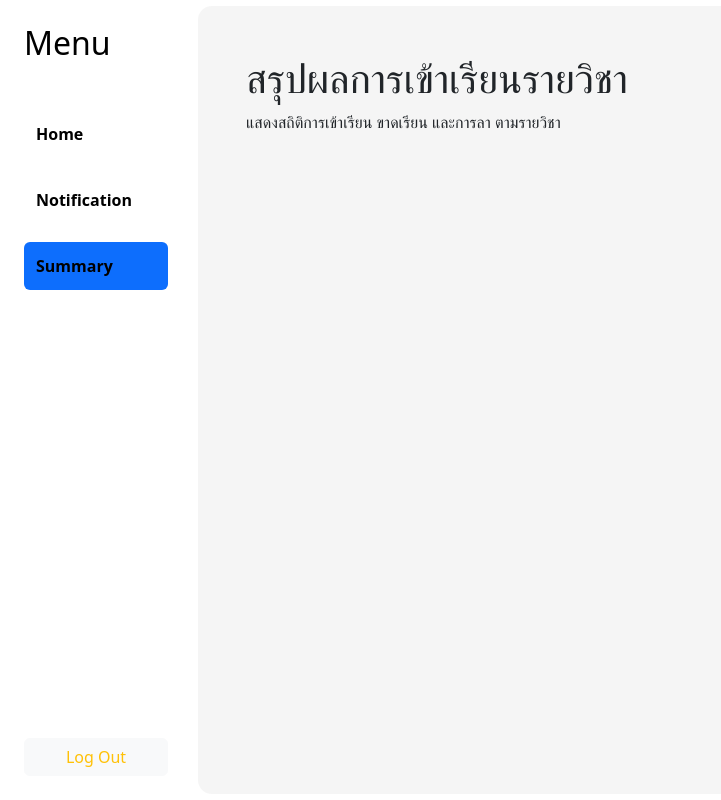
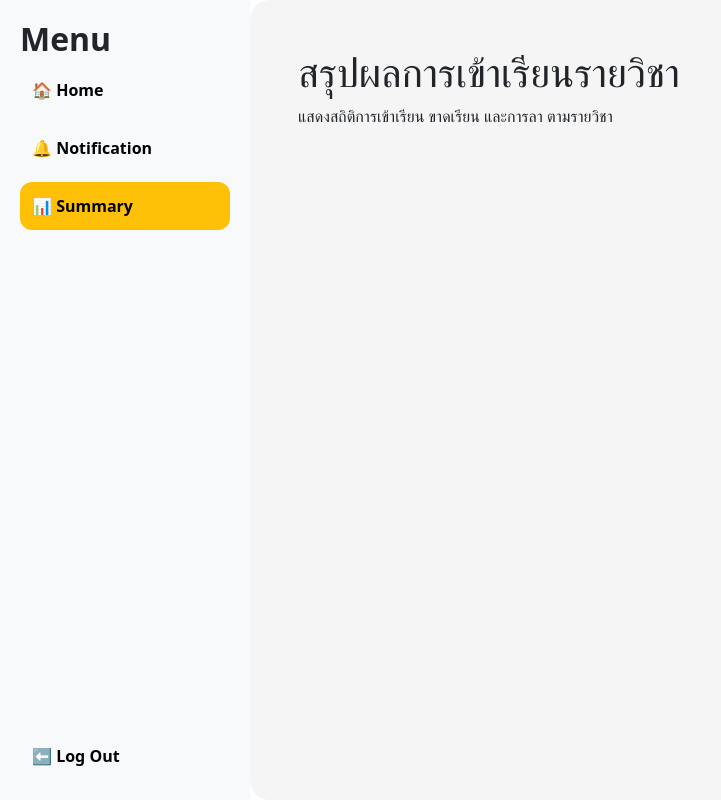
Before and after one commit to Wallisnut/Cs251-project, a Vue app in the folder frontend/: page /personal_summary in a window 1280 px wide. Shown: the whole page, without its empty margins (0-721 px from the left). Built offline with nearby package versions, Linux system fonts and the light colour scheme; the HTML template or start-up script is replaced by a standard one.

Commit message:
update slidebar

```diff
--- a/frontend/src/page/AdminHome.vue
+++ b/frontend/src/page/AdminHome.vue
@@ -1,10 +1,14 @@
 <template>
   <div class="d-flex vh-100">
     <!-- Sidebar -->
-
-    <!-- Top Right Logout -->
-    <div class="position-absolute top-0 end-0 p-3">
-      <button @click="logout" class="btn btn-danger">Log Out</button>
+     <div class="sidebar d-flex flex-column">
+      <h2 class="fw-bold">Menu</h2>
+      <router-link to="/home" class="menu-item active">🏠 Home</router-link>
+      <router-link to="" class="menu-item"
+        >🔔 Notification</router-link
+      >
+      <router-link to="" class="menu-item">📊 Summary</router-link>
+      <div class="menu-item mt-auto" @click="logout">⬅️ Log Out</div>
     </div>
 
     <!-- Main Content -->
@@ -335,6 +339,37 @@ export default {
 </script>
 
 <style scoped>
+.sidebar {
+  width: 250px;
+  background: #f8f9fa;
+  height: 100vh;
+  padding: 20px;
+}
+.menu-item {
+  padding: 12px;
+  font-weight: bold;
+  cursor: pointer;
+  text-decoration: none;
+  color: black;
+  display: block;
+  background: transparent;
+  transition: all 0.2s ease-in-out;
+  margin-bottom: 5px;
+}
+
+.menu-item:hover,
+.active {
+  background: #ffc107;
+  border-radius: 12px;
+}
+
+.active {
+  background: #ffc107;
+  border-radius: 10px;
+}
+.menu-item:last-child {
+  margin-bottom: 0;
+}
 .modal {
   position: fixed;
   top: 0;
--- a/frontend/src/page/LecturerHome.vue
+++ b/frontend/src/page/LecturerHome.vue
@@ -4,7 +4,8 @@
     <div class="sidebar d-flex flex-column">
       <h2 class="fw-bold">Menu</h2>
       <router-link to="/lecturer/home" class="menu-item active">🏠 Home</router-link>
-      <router-link to="/notificationProf" class="menu-item">🔔 Notification</router-link>
+      <router-link to="/notificationProf" class="menu-item">🔔 Notification</router-link
+      >
       <router-link to="/course_summary" class="menu-item">📊 Summary</router-link>
       <div class="menu-item mt-auto" @click="logout">⬅️ Log Out</div>
     </div>
--- a/frontend/src/page/NotiFicationPage.vue
+++ b/frontend/src/page/NotiFicationPage.vue
@@ -3,18 +3,11 @@
     <!-- Sidebar -->
     <div class="sidebar d-flex flex-column">
       <h2 class="fw-bold">Menu</h2>
-      <router-link to="/home" class="menu-item" active-class="active">
-        <img class="menu-icon" :src="homeIcon" alt="Home" /> Home
-      </router-link>
-      <router-link to="/notification" class="menu-item" active-class="active">
-        <img class="menu-icon" :src="notiIcon" alt="Notification" /> Notification
-      </router-link>
-      <router-link to="/personal_summary" class="menu-item" active-class="active">
-        <img class="menu-icon" :src="summaryIcon" alt="Summary" /> Summary
-      </router-link>
-      <div class="menu-item mt-auto" @click="logout">
-        <img class="menu-icon" :src="logoutIcon" alt="Logout" /> Log Out
-      </div>
+      <router-link to="/home" class="menu-item">🏠 Home</router-link>
+      <router-link to="/notification" class="menu-item active">🔔 Notification</router-link
+      >
+      <router-link to="/personal_summary" class="menu-item">📊 Summary</router-link>
+      <div class="menu-item mt-auto" @click="logout">⬅️ Log Out</div>
     </div>
 
     <!-- Content -->
--- a/frontend/src/page/NotiFicationProf.vue
+++ b/frontend/src/page/NotiFicationProf.vue
@@ -3,18 +3,12 @@
     <!-- Sidebar -->
     <div class="sidebar d-flex flex-column">
       <h2 class="fw-bold">Menu</h2>
-      <router-link to="/lecturer/home" class="menu-item" active-class="active">
-        <img class="menu-icon" :src="homeIcon" alt="Home" /> Home
-      </router-link>
-      <router-link to="/notificationProf" class="noti-item" active-class="active">
-        <img class="menu-icon" :src="notiIcon" alt="Notification" /> Notification
-      </router-link>
-      <router-link to="/course_summary" class="menu-item" active-class="active">
-        <img class="menu-icon" :src="summaryIcon" alt="Summary" /> Summary
-      </router-link>
-      <div class="menu-item mt-auto" @click="logout">
-        <img class="menu-icon" :src="logoutIcon" alt="Logout" /> Log Out
-      </div>
+      <router-link to="/lecturer/home" class="menu-item">🏠 Home</router-link>
+      <router-link to="/notificationProf" class="menu-item active"
+        >🔔 Notification</router-link
+      >
+      <router-link to="/course_summary" class="menu-item">📊 Summary</router-link>
+      <div class="menu-item mt-auto" @click="logout">⬅️ Log Out</div>
     </div>
 
     <!-- Content -->
@@ -139,30 +133,32 @@ export default {
   height: 100vh;
   padding: 20px;
 }
-.menu-item,
-.noti-item {
+.menu-item {
   padding: 12px;
   font-weight: bold;
   cursor: pointer;
   text-decoration: none;
   color: black;
-  display: flex;
-  align-items: center;
+  display: block;
   background: transparent;
   transition: all 0.2s ease-in-out;
   margin-bottom: 5px;
 }
-.menu-icon {
-  width: 20px;
-  height: 20px;
-  margin-right: 10px;
-}
-.active,
+
 .menu-item:hover,
-.noti-item:hover {
-  background: #9b9a9a;
+.active {
+  background: #ffc107;
   border-radius: 12px;
 }
+
+.active {
+  background: #ffc107;
+  border-radius: 10px;
+}
+.menu-item:last-child {
+  margin-bottom: 0;
+}
+
 .content {
   padding: 20px;
   background: #f5f5f5;
--- a/frontend/src/page/PersonalSummary.vue
+++ b/frontend/src/page/PersonalSummary.vue
@@ -1,23 +1,15 @@
 <template>
   <div class="d-flex vh-100">
     <!-- Sidebar -->
-    <nav style="width: 15%;" class="w-22 bg-white text-black d-flex flex-column p-4">
-      <h2 class="mb-5">Menu</h2>
-      <ul class="nav nav-pills flex-column mb-auto">
-        <li class="nav-item mb-2">
-          <router-link to="/home" class="menu-item nav-link text-black">Home</router-link>
-        </li>
-        <li class="nav-item mb-2">
-          <router-link to="/notification" class="menu-item nav-link text-black">Notification</router-link>
-        </li>
-        <li class="nav-item mb-2">
-          <router-link to="/personal_summary" class="menu-item active nav-link">Summary</router-link>
-        </li>
-      </ul>
-      <div class="mt-auto">
-        <button @click="logout" class="btn btn-light text-warning w-100">Log Out</button>
-      </div>
-    </nav>
+    <div class="sidebar d-flex flex-column">
+      <h2 class="fw-bold">Menu</h2>
+      <router-link to="/home" class="menu-item">🏠 Home</router-link>
+      <router-link to="/notification" class="menu-item"
+        >🔔 Notification</router-link
+      >
+      <router-link to="/personal_summary" class="menu-item active">📊 Summary</router-link>
+      <div class="menu-item mt-auto" @click="logout">⬅️ Log Out</div>
+    </div>
 
     <!-- Main Content -->
     <div class="main flex-grow-1 p-5">
@@ -134,9 +126,40 @@ export default {
 </script>
 
 <style scoped>
+.sidebar {
+  width: 250px;
+  background: #f8f9fa;
+  height: 100vh;
+  padding: 20px;
+}
+.menu-item {
+  padding: 12px;
+  font-weight: bold;
+  cursor: pointer;
+  text-decoration: none;
+  color: black;
+  display: block;
+  background: transparent;
+  transition: all 0.2s ease-in-out;
+  margin-bottom: 5px;
+}
+
+.menu-item:hover,
+.active {
+  background: #ffc107;
+  border-radius: 12px;
+}
+
+.active {
+  background: #ffc107;
+  border-radius: 10px;
+}
+.menu-item:last-child {
+  margin-bottom: 0;
+}
 .main {
   background-color: #f5f5f5;
-  border: 6px solid white;
+  /* border: 6px solid white; */
   border-radius: 20px;
 }
 
--- a/frontend/src/page/Summary.vue
+++ b/frontend/src/page/Summary.vue
@@ -1,23 +1,14 @@
 <template>
   <div class="d-flex vh-100">
     <!-- Sidebar -->
-    <nav style="width: 15%;" class="w-22 bg-white text-black d-flex flex-column p-4">
-      <h2 class="mb-5">Menu</h2>
-      <ul class="nav nav-pills flex-column mb-auto">
-        <li class="nav-item mb-2">
-          <router-link to="/lecturer/home" class="menu-item nav-link text-black">Home</router-link>
-        </li>
-        <li class="nav-item mb-2">
-          <router-link to="/notificationProf" class="menu-item nav-link text-black">Notification</router-link>
-        </li>
-        <li class="nav-item mb-2">
-          <router-link to="/course_summary" class="menu-item active nav-link">Summary</router-link>
-        </li>
-      </ul>
-      <div class="mt-auto">
-        <button @click="logout" class="btn btn-light text-warning w-100">Log Out</button>
-      </div>
-    </nav>
+    <div class="sidebar d-flex flex-column">
+      <h2 class="fw-bold">Menu</h2>
+      <router-link to="/lecturer/home" class="menu-item">🏠 Home</router-link>
+      <router-link to="/notificationProf" class="menu-item">🔔 Notification</router-link
+      >
+      <router-link to="/course_summary" class="menu-item active">📊 Summary</router-link>
+      <div class="menu-item mt-auto" @click="logout">⬅️ Log Out</div>
+    </div>
 
     <!-- Main content wrapper -->
     <div class="main">
@@ -229,18 +220,16 @@ computed: {
 };
 </script>
 <style scoped>
+@import url("https://fonts.googleapis.com/css2?family=Inter:wght@400;700&display=swap");
+* {
+  font-family: "Inter", sans-serif;
+}
 .sidebar {
   width: 250px;
   background: #f8f9fa;
   height: 100vh;
-  padding: 30px 20px;
-  font-size: 16px;
-  box-shadow: 1px 0 5px rgba(0,0,0,0.1);
+  padding: 20px;
 }
-.sidebar h2 {
-    font-size: 24px;
-    margin-bottom: 40px;
-    }
 .menu-item {
   padding: 12px;
   font-weight: bold;
@@ -250,19 +239,27 @@ computed: {
   display: block;
   background: transparent;
   transition: all 0.2s ease-in-out;
-  border-radius: 12px;
-  margin-bottom: 10px;
+  margin-bottom: 5px;
 }
+
 .menu-item:hover,
 .active {
   background: #ffc107;
-  color: black !important;
+  border-radius: 12px;
+}
+
+.active {
+  background: #ffc107;
+  border-radius: 10px;
+}
+.menu-item:last-child {
+  margin-bottom: 0;
 }
 .main {
     flex: 1;
     padding: 40px;
     background-color: #f5f5f5;
-    border: 6px solid white;
+    /* border: 6px solid white; */
     border-radius: 20px;
 }
 canvas {
```
